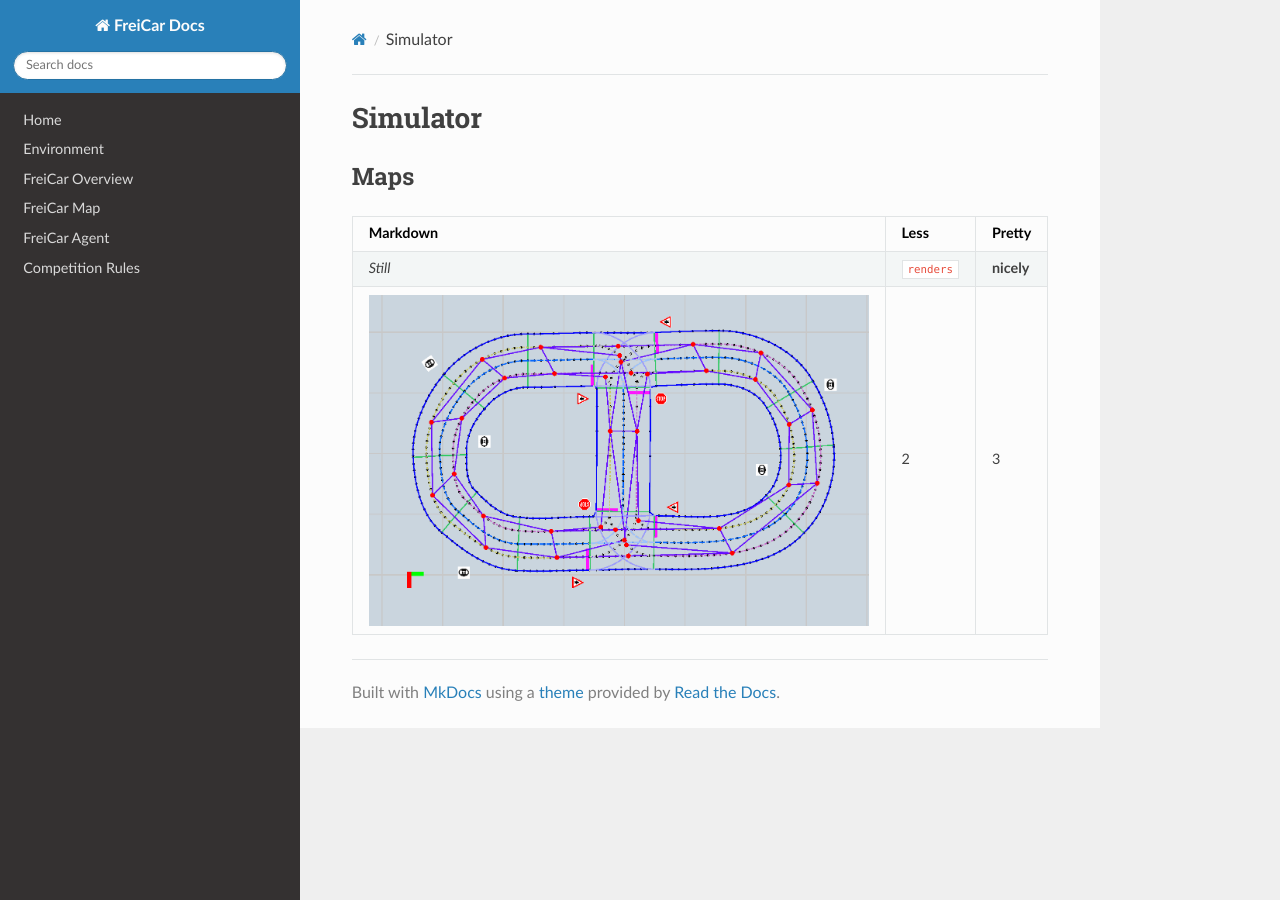
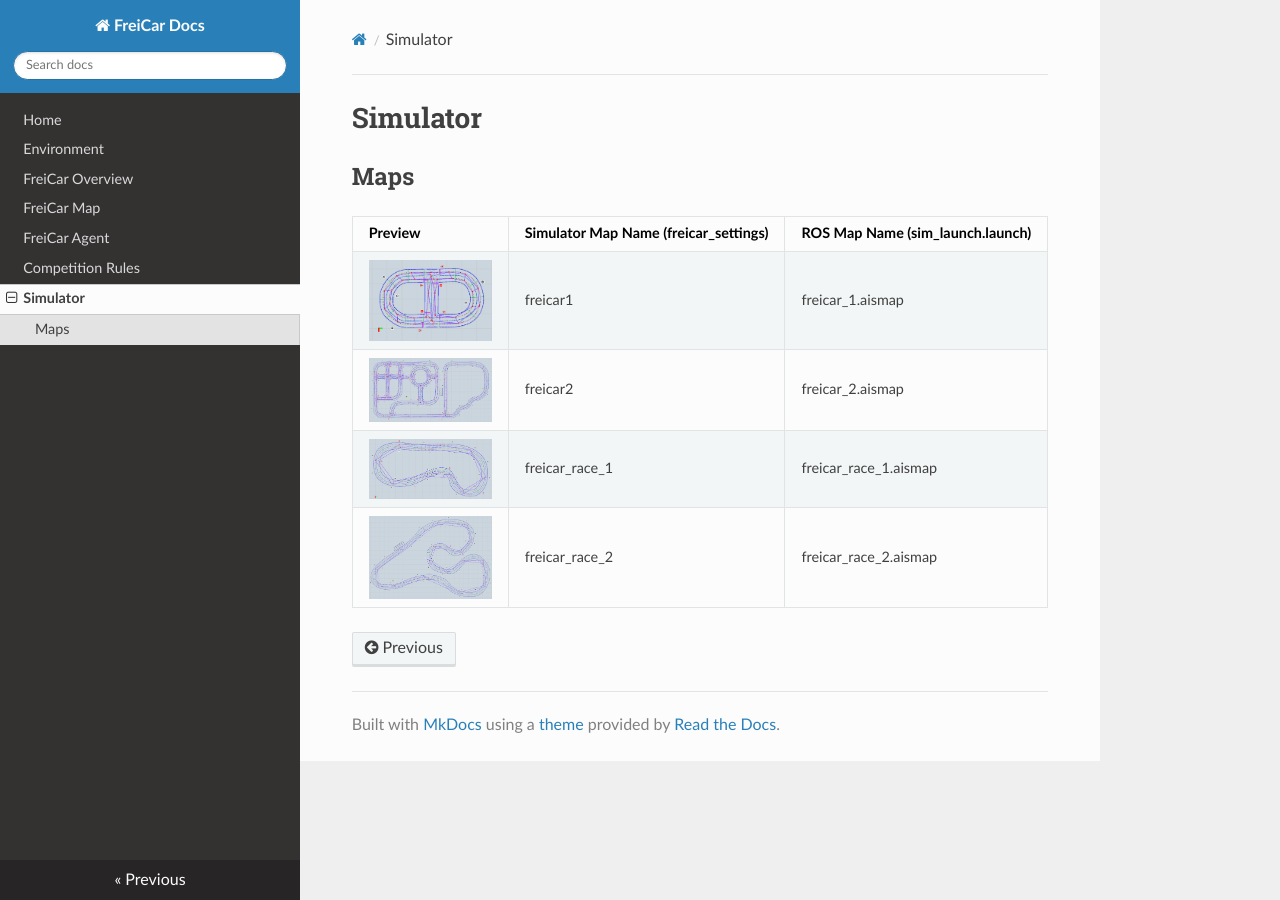
Before and after one commit to JohanVer/freicar_docs, an MkDocs documentation site: the page built from docs/simulator.md, in a window 1280 px wide. Built offline with MkDocs 1.6.1, drawn with Linux system fonts in a browser that asks for light colours; nearby versions of some CDN libraries.

Commit message:
added map overview

```diff
--- a/docs/simulator.md
+++ b/docs/simulator.md
@@ -2,7 +2,9 @@
 
 ## Maps
 
-Markdown | Less | Pretty
+Preview | Simulator Map Name (freicar_settings) | ROS Map Name (sim_launch.launch)
 --- | --- | ---
-*Still* | `renders` | **nicely**
-![alt text](https://github.com/JohanVer/freicar_docs/blob/master/images/maps/freicar1.png "") | 2 | 3
+![alt text](https://github.com/JohanVer/freicar_docs/raw/master/images/maps/freicar1.png "") | freicar1 | freicar_1.aismap
+![alt text](https://github.com/JohanVer/freicar_docs/raw/master/images/maps/freicar2.png "") | freicar2 | freicar_2.aismap
+![alt text](https://github.com/JohanVer/freicar_docs/raw/master/images/maps/freicar_race_1.png "") | freicar_race_1 | freicar_race_1.aismap
+![alt text](https://github.com/JohanVer/freicar_docs/raw/master/images/maps/freicar_race_2.png "") | freicar_race_2 | freicar_race_2.aismap
--- a/mkdocs.yml
+++ b/mkdocs.yml
@@ -6,4 +6,5 @@ nav:
     - FreiCar Map: nodes/freicar_map.md
     - FreiCar Agent: nodes/freicar_agent.md
     - Competition Rules: competition_rules.md
+    - Simulator: simulator.md
 theme: readthedocs
```
